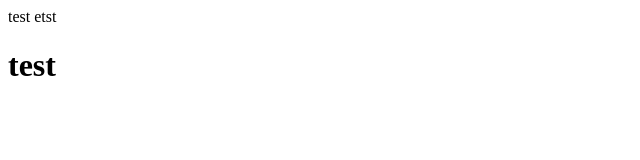
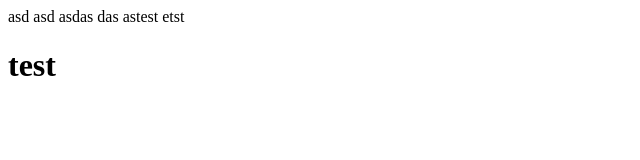
Before and after one commit to AlekseyYefanov/HW_4, a plain HTML site: page index.html in a window 1280 px wide. Shown: the whole page, without its empty margins (0-640 px from the left). Drawn offline with Linux system fonts and the light colour scheme.

Commit message:
Update index.html

```diff
--- a/index.html
+++ b/index.html
@@ -7,7 +7,7 @@
     <title>Document</title>
   </head>
   <body>
-    <span>test</span>
+    <span>asd asd asdas das astest</span>
     etst
     <h1>test</h1>
   </body>
```
